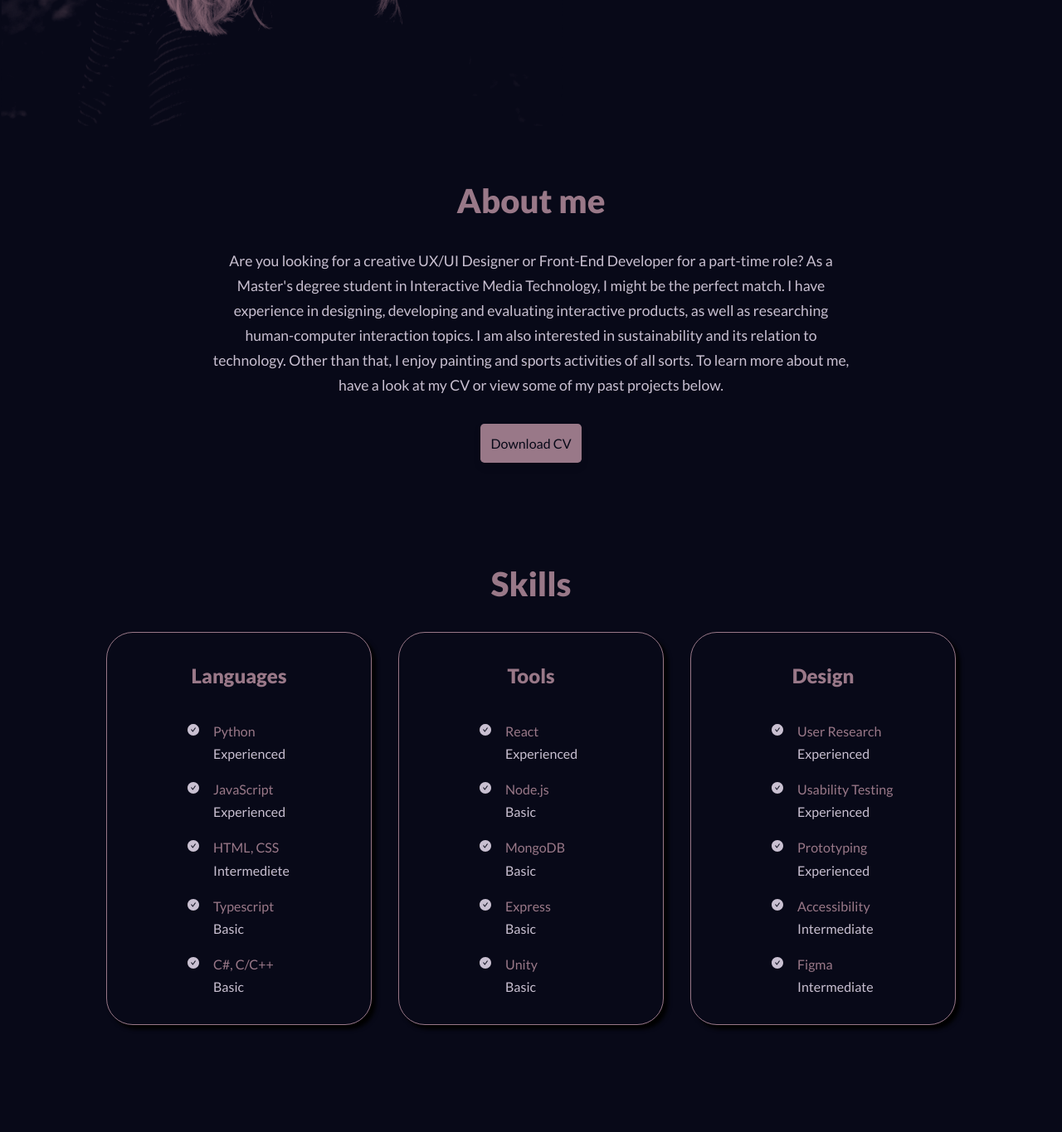
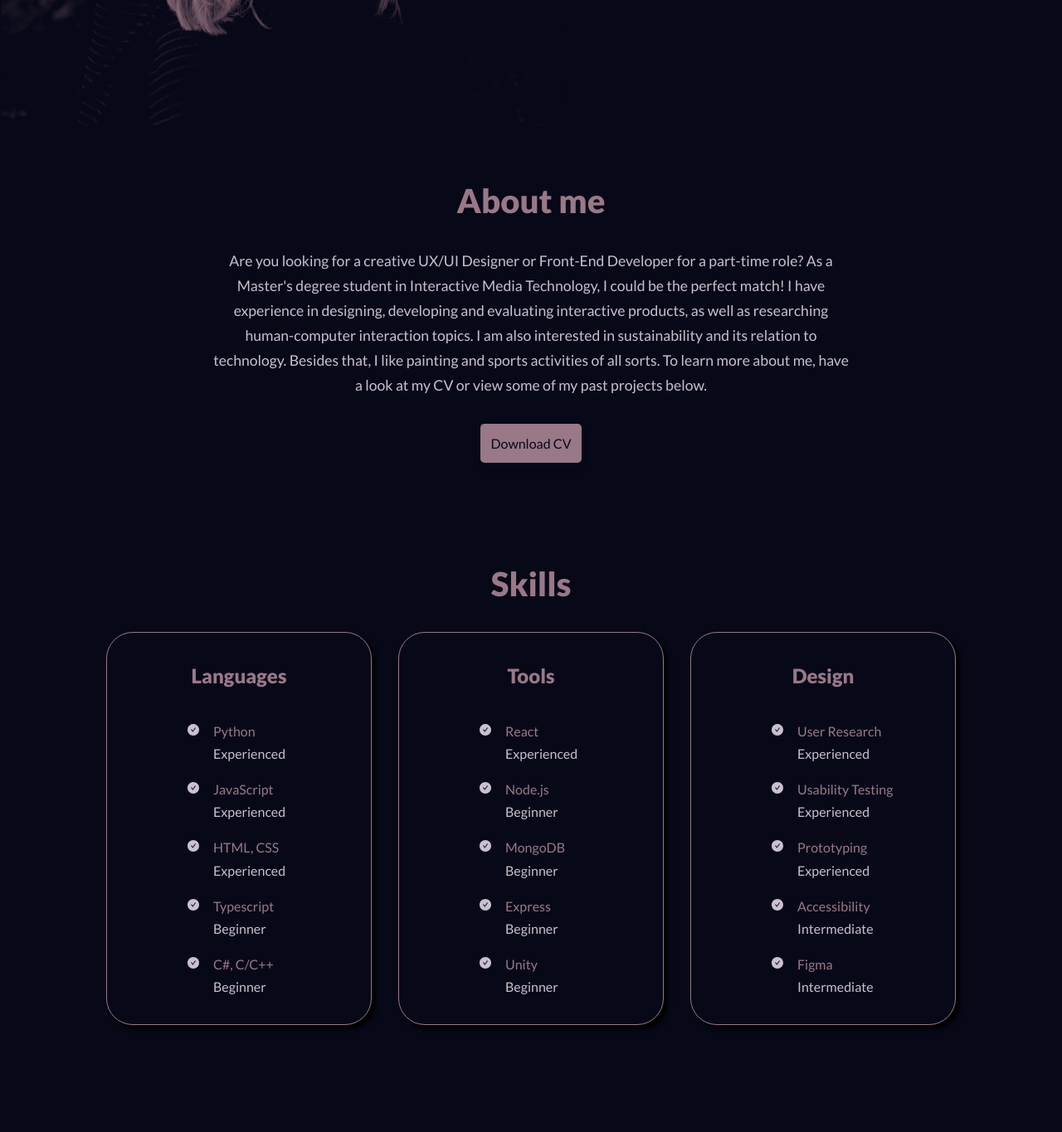
Before and after one commit to hannasnarberg/Portfolio-Website, a React (Create React App) app: page / in a window 1280 px wide. Shown: the part 648-2013 px from the top of the page at 83% size. Built offline with nearby package versions, Linux system fonts and the light colour scheme; a web font is replaced by a local one.

Commit message:
add minor changes to about-text

```diff
--- a/src/components/about/About.jsx
+++ b/src/components/about/About.jsx
@@ -11,11 +11,11 @@ function About() {
             <p>
                Are you looking for a creative UX/UI Designer or Front-End
                Developer for a part-time role? As a Master's degree student in
-               Interactive Media Technology, I might be the perfect match. I
+               Interactive Media Technology, I could be the perfect match! I
                have experience in designing, developing and evaluating
                interactive products, as well as researching human-computer
                interaction topics. I am also interested in sustainability and
-               its relation to technology. Other than that, I enjoy painting and
+               its relation to technology. Besides that, I like painting and
                sports activities of all sorts. To learn more about me, have a
                look at my CV or view some of my past projects below.
             </p>
--- a/src/components/projects/ProjectsData.jsx
+++ b/src/components/projects/ProjectsData.js
@@ -89,7 +89,7 @@ const projectsData = [
       urlParam: 'Story-Hunter',
       links: [
          {
-            link: 'https://github.com/hannasnarberg/StoryHunter',
+            link: 'https://gits-15.sys.kth.se/hannasn/Project-Group-37',
             buttonText: 'GitHub',
          },
          {
--- a/src/components/skills/Skills.jsx
+++ b/src/components/skills/Skills.jsx
@@ -14,19 +14,19 @@ function Skills() {
                <div className="skill__content">
                   <SkillEntry skill={'Python'} level={'Experienced'} />
                   <SkillEntry skill={'JavaScript'} level={'Experienced'} />
-                  <SkillEntry skill={'HTML, CSS'} level={'Intermediete'} />
-                  <SkillEntry skill={'Typescript'} level={'Basic'} />
-                  <SkillEntry skill={'C#, C/C++'} level={'Basic'} />
+                  <SkillEntry skill={'HTML, CSS'} level={'Experienced'} />
+                  <SkillEntry skill={'Typescript'} level={'Beginner'} />
+                  <SkillEntry skill={'C#, C/C++'} level={'Beginner'} />
                </div>
             </div>
             <div>
                <h3>Tools</h3>
                <div className="skill__content">
                   <SkillEntry skill={'React'} level={'Experienced'} />
-                  <SkillEntry skill={'Node.js'} level={'Basic'} />
-                  <SkillEntry skill={'MongoDB'} level={'Basic'} />
-                  <SkillEntry skill={'Express'} level={'Basic'} />
-                  <SkillEntry skill={'Unity'} level={'Basic'} />
+                  <SkillEntry skill={'Node.js'} level={'Beginner'} />
+                  <SkillEntry skill={'MongoDB'} level={'Beginner'} />
+                  <SkillEntry skill={'Express'} level={'Beginner'} />
+                  <SkillEntry skill={'Unity'} level={'Beginner'} />
                </div>
             </div>
             <div>
```
